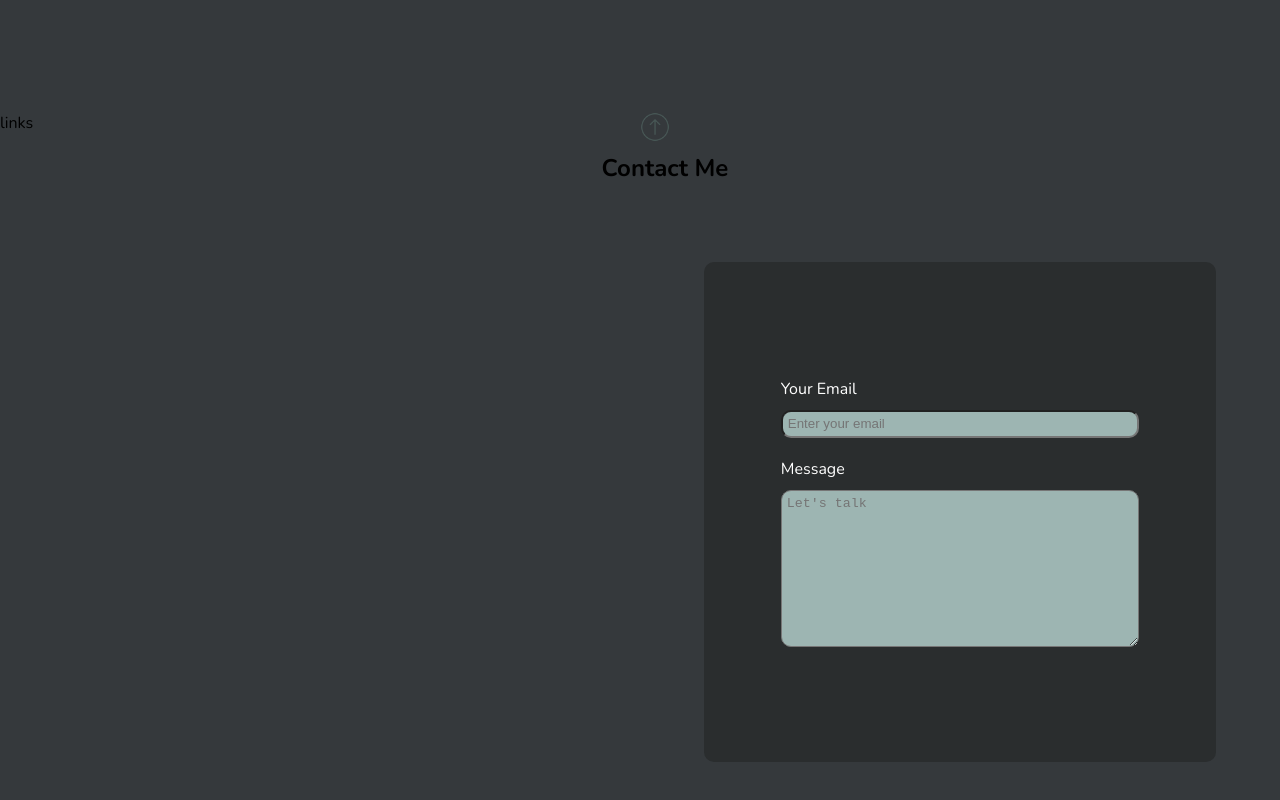
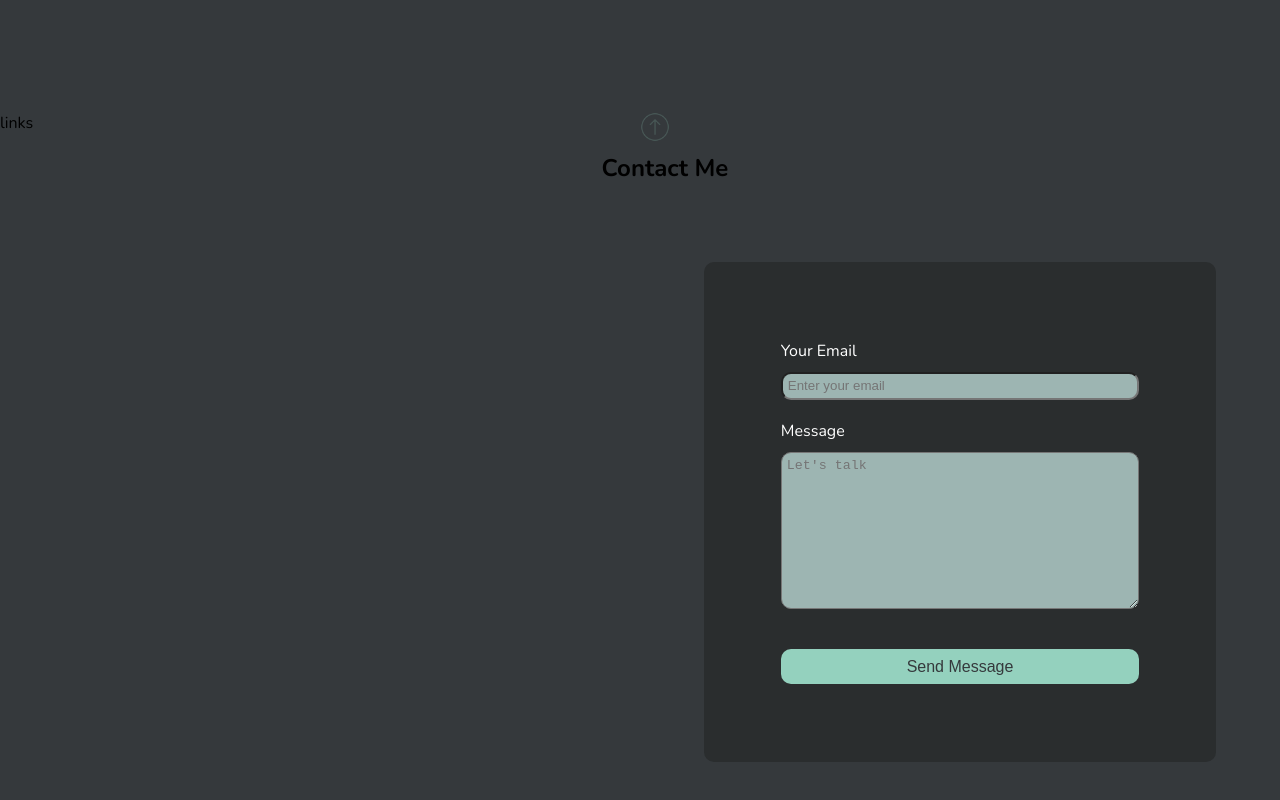
Before and after one commit to sanchezfernandes/portfolio, a React (Vite) app in the folder portfolio/: page / in a window 1280 px wide. Shown: the part 2258-3058 px from the top of the page. Built offline with nearby package versions, Linux system fonts and the light colour scheme.

Commit message:
This is push from develop

```diff
--- a/portfolio/src/Components/Contact/Contact.jsx
+++ b/portfolio/src/Components/Contact/Contact.jsx
@@ -19,6 +19,12 @@ const Contact = () => {
             <img onClick={handleScroll} className='scroll' src={scroll} alt="scroll-up" />
 
             <section className='socialLinks'>links</section>
+            <div className='socialsDiv'>
+                <section>
+                    <img src="" alt="" />
+                    <img src="" alt="" />
+                </section>
+            </div>
 
             <section className='formSection'>
                 <div className='formDiv'>
@@ -27,6 +33,7 @@ const Contact = () => {
                         <input className='input' id='email' type="email" placeholder='Enter your email' />
                         <label className='label--mess' htmlFor="message">Message</label>
                         <textarea className='input' name="message" id="message" cols="30" rows="10" placeholder="Let's talk"></textarea>
+                        <button className='send'>Send Message</button>
                     </form>
                 </div>
             </section>
--- a/portfolio/src/Components/Contact/Contact.scss
+++ b/portfolio/src/Components/Contact/Contact.scss
@@ -39,8 +39,6 @@
     display: flex;
     flex-direction: column;
     width: 70%;
-    // padding-top: 150px;
-    // padding-left: 100px;
 }
 
 .input {
@@ -64,7 +62,7 @@
 
     &:focus {
         color: black;
-        // background-color: violet;
+        background-color: violet;
     }
 }
 
@@ -73,3 +71,18 @@
     padding-left: 5px;
     padding-top: 5px;
 }
+
+.send {
+    background-color: $blue;
+    font-size: 16px;
+    color: $grey;
+    border-style: none;
+    height: 2.2rem;
+    border-radius: 10px;
+    margin-top: 40px;
+
+    &:hover {
+        background-color: #6daa96;
+        color: $white;
+    }
+}
```
